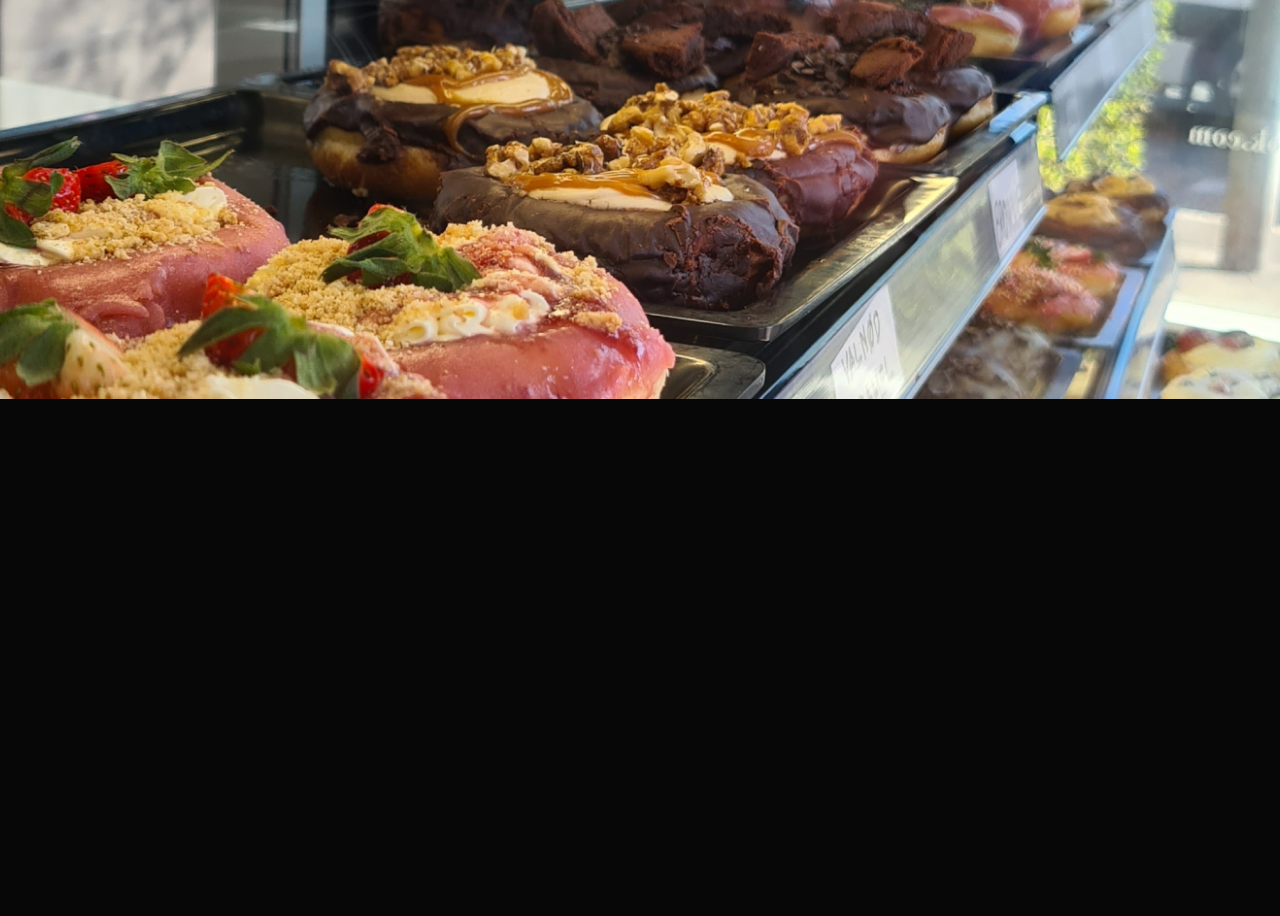
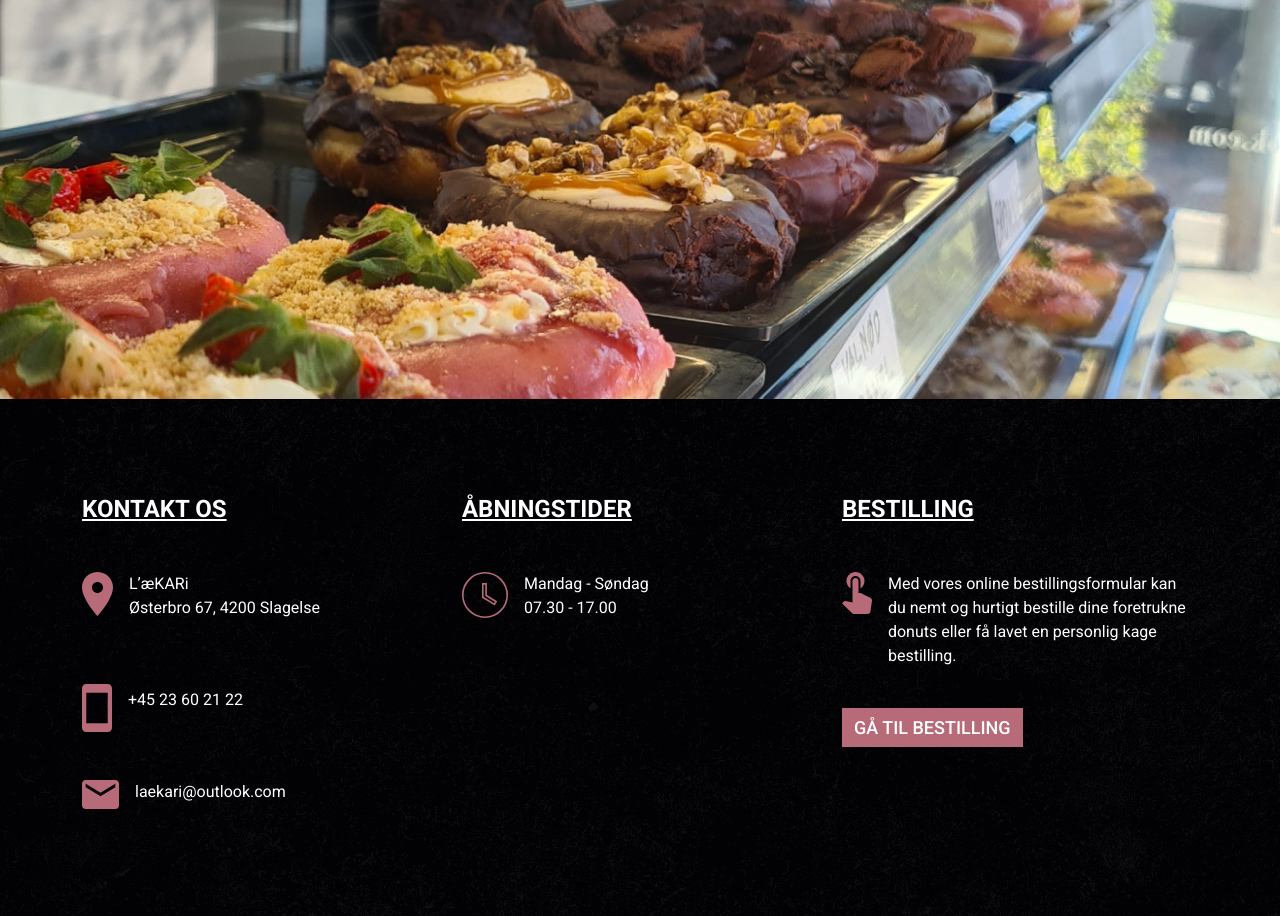
Before and after one commit to andrewras93/laekari, a PHP site: page / in a window 1280 px wide. Shown: the part 2723-3639 px from the top of the page. Before the commit the page ends 3122 px from the top, so only its background shows below. Run offline with PHP 8.4, Linux system fonts and the light colour scheme.

Commit message:
Added footer to every page.

```diff
--- a/bestilling.php
+++ b/bestilling.php
@@ -132,6 +132,8 @@
 
     <div id="order-page-parallax-image"></div>
 
+    <?php include "footer.php"; ?>
+
     <script src="js/script.min.js"></script>
     <script src="https://code.jquery.com/jquery-3.3.1.slim.min.js" integrity="sha384-q8i/X+965DzO0rT7abK41JStQIAqVgRVzpbzo5smXKp4YfRvH+8abtTE1Pi6jizo" crossorigin="anonymous"></script>
     <script src="https://cdnjs.cloudflare.com/ajax/libs/popper.js/1.14.3/umd/popper.min.js" integrity="sha384-ZMP7rVo3mIykV+2+9J3UJ46jBk0WLaUAdn689aCwoqbBJiSnjAK/l8WvCWPIPm49" crossorigin="anonymous"></script>
--- /dev/null
+++ b/css/_footer.scss
@@ -0,0 +1,30 @@
+footer {
+
+  background-size: cover !important;
+  background: url("../images/footer-background.png") no-repeat;
+
+}
+
+#locationPin img {
+
+  max-width: 31px;
+
+}
+
+#phonePin img {
+
+  max-width: 30px;
+
+}
+
+#emailPin img {
+
+  max-width: 37px;
+
+}
+
+#openingHoursPin img {
+
+  max-width: 46px;
+
+}
--- a/css/styles.scss
+++ b/css/styles.scss
@@ -6,6 +6,7 @@
 @import "header";
 @import "bestilling";
 @import "om-laekari";
+@import "footer";
 
 $theme-colors: (
 
--- /dev/null
+++ b/footer.php
@@ -0,0 +1,89 @@
+<footer>
+
+    <div class="container pt-5 pb-5">
+
+        <div class="row pt-lg-5 pb-lg-5">
+
+            <div class="col-md-6 col-lg-4">
+
+                <h4 class="text-uppercase text-decoration-underline">Kontakt Os</h4>
+
+                <div id="locationPin" class="d-flex mt-5">
+
+                    <div>
+                        <img src="images/location.svg" alt="Lokation logo" class="img-fluid">
+                    </div>
+
+                    <div class="ms-3">
+                        <p>L’æKARi <br>
+                        Østerbro 67, 4200 Slagelse</p>
+                    </div>
+
+                </div>
+
+                <div id="phonePin" class="d-flex align-items-center mt-5 mb-5">
+
+                    <div>
+                        <img src="images/phone.svg" alt="Telefon logo" class="img-fluid">
+                    </div>
+
+                    <div class="ms-3">
+                        <p>+45 23 60 21 22</p>
+                    </div>
+
+                </div>
+
+                <div id="emailPin" class="d-flex">
+
+                    <div>
+                        <img src="images/email.svg" alt="Email logo" class="img-fluid">
+                    </div>
+
+                    <div class="ms-3">
+                        <p>laekari@outlook.com</p>
+                    </div>
+
+                </div>
+
+            </div>
+
+            <div  id="openingHoursPin" class="col-md-6 col-lg-4 mt-5 mt-md-0">
+
+                <h4 class="text-uppercase text-decoration-underline">Åbningstider</h4>
+
+                <div class="d-flex mt-5">
+
+                    <div>
+                        <img src="images/clock.svg" alt="Lokation logo" class="img-fluid">
+                    </div>
+
+                    <div class="ms-3">
+                        <p>Mandag - Søndag<br>
+                        07.30 - 17.00</p>
+                    </div>
+
+                </div>
+
+            </div>
+
+            <div  id="orderingPin" class="mt-5 mt-lg-0 col-md-12 col-lg-4">
+
+                <h4 class="text-uppercase text-decoration-underline">Bestilling</h4>
+
+                <div class="d-flex align-items-start mt-5">
+
+                    <img src="images/order-icon.svg" alt="Lokation logo" class="img-fluid">
+
+                    <p class="ms-3">Med vores online bestillingsformular kan du nemt og hurtigt bestille dine foretrukne donuts eller få lavet en personlig kage bestilling.</p>
+
+                </div>
+
+                <a href="bestilling.php" class="rounded-0 border-0 btn btn-secondary text-uppercase mt-4">Gå Til Bestilling</a>
+
+            </div>
+
+        </div>
+
+    </div>
+
+</footer>
--- a/index.php
+++ b/index.php
@@ -188,6 +188,8 @@
 
     <div id="front-page-parallax-image"></div>
 
+    <?php include "footer.php"; ?>
+
     <script src="js/script.min.js"></script>
     <script src="https://code.jquery.com/jquery-3.3.1.slim.min.js" integrity="sha384-q8i/X+965DzO0rT7abK41JStQIAqVgRVzpbzo5smXKp4YfRvH+8abtTE1Pi6jizo" crossorigin="anonymous"></script>
     <script src="https://cdnjs.cloudflare.com/ajax/libs/popper.js/1.14.3/umd/popper.min.js" integrity="sha384-ZMP7rVo3mIykV+2+9J3UJ46jBk0WLaUAdn689aCwoqbBJiSnjAK/l8WvCWPIPm49" crossorigin="anonymous"></script>
--- a/om-laekari.php
+++ b/om-laekari.php
@@ -84,6 +84,8 @@
 
     <div id="about-page-parallax-image"></div>
 
+    <?php include "footer.php"; ?>
+
     <script src="js/script.min.js"></script>
     <script src="https://code.jquery.com/jquery-3.3.1.slim.min.js" integrity="sha384-q8i/X+965DzO0rT7abK41JStQIAqVgRVzpbzo5smXKp4YfRvH+8abtTE1Pi6jizo" crossorigin="anonymous"></script>
     <script src="https://cdnjs.cloudflare.com/ajax/libs/popper.js/1.14.3/umd/popper.min.js" integrity="sha384-ZMP7rVo3mIykV+2+9J3UJ46jBk0WLaUAdn689aCwoqbBJiSnjAK/l8WvCWPIPm49" crossorigin="anonymous"></script>
```
Also changed, not shown: css/styles.css, images/footer-background.png (added), images/order-icon.svg (added), 1 other file.
